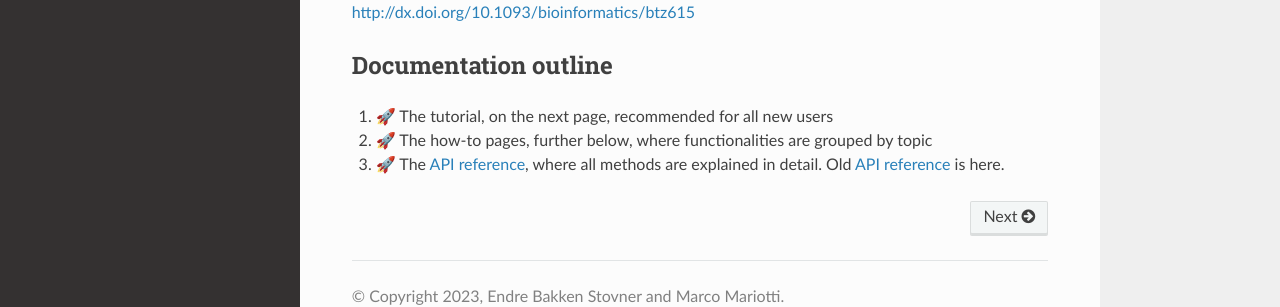
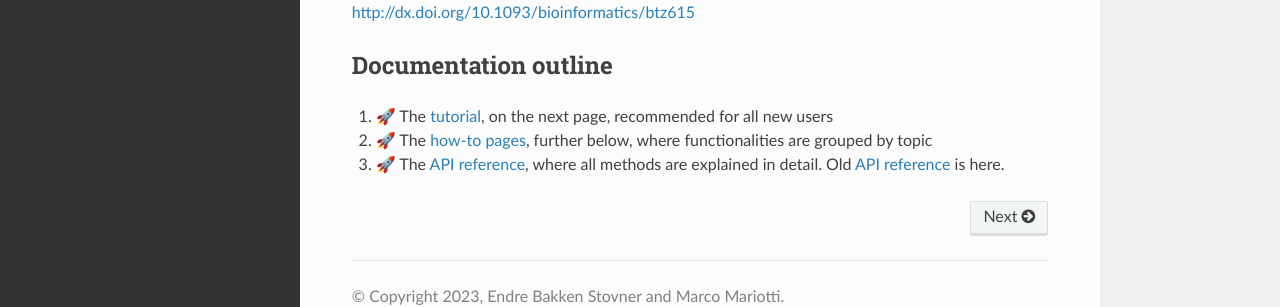
Before and after one commit to pyranges/pyranges, a Sphinx documentation site: the page built from docs/index.rst, in a window 1280 px wide and 1219 px high. Shown: the part 853-1160 px from the top of the window. Built offline with Sphinx 7.4.7 and the Read the Docs theme 2.0.0, drawn with Linux system fonts in a browser that asks for light colours; part of the change alters nothing that is shown.

```diff
--- a/docs/index.rst
+++ b/docs/index.rst
@@ -42,9 +42,9 @@ Documentation outline
 ~~~~~~~~~~~~~~~~~~~~~
 
 
-#. 🚀 The tutorial, on the next page, recommended for all new users
-#. 🚀 The how-to pages, further below, where functionalities are grouped by topic
-#. 🚀 The `API reference <https://pyranges.readthedocs.io/>`_, where all methods are explained in detail. Old `API reference <https://pyranges.readthedocs.io/>`_ is here.
+#. 🚀 The `tutorial <https://pyranges-version2.readthedocs.io/en/latest/tutorial.html>`_, on the next page, recommended for all new users
+#. 🚀 The `how-to pages <https://pyranges-version2.readthedocs.io/en/latest/how_to_book.html>`_, further below, where functionalities are grouped by topic
+#. 🚀 The `API reference <https://pyranges-version2.readthedocs.io/en/latest/autoapi/index.html>`_, where all methods are explained in detail. Old `API reference <https://pyranges.readthedocs.io/>`_ is here.
 
 .. toctree::
    :maxdepth: 2
```
